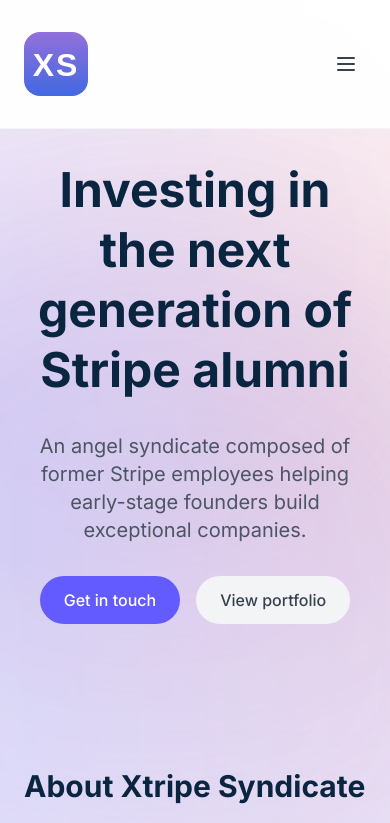
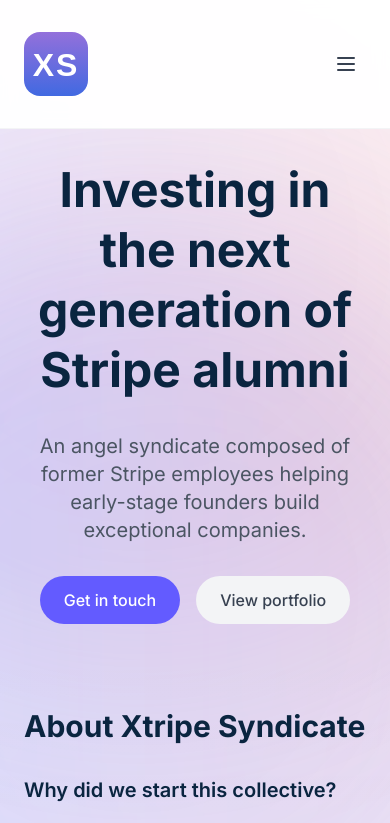
Before and after one commit to swissmilo/xtripe_website, a Next.js app: page / in a window 390 px wide. Shown: the top 823 px of the page. Built offline with nearby package versions, Linux system fonts and the light colour scheme.

Commit message:
mobile padding

```diff
--- a/app/page.tsx
+++ b/app/page.tsx
@@ -16,7 +16,7 @@
       <Navbar />
 
       {/* Hero Section */}
-      <section className="pt-40 sm:pt-60 pb-20 px-6 sm:px-4 relative">
+      <section className="pt-40 sm:pt-60 pb-5 px-6 sm:px-4 relative">
         <div className="max-w-4xl mx-auto text-center">
           <h1 className="text-5xl font-bold mb-8 sm:mb-6 text-[--stripe-dark] leading-tight">
             Investing in the next generation of Stripe alumni
```
